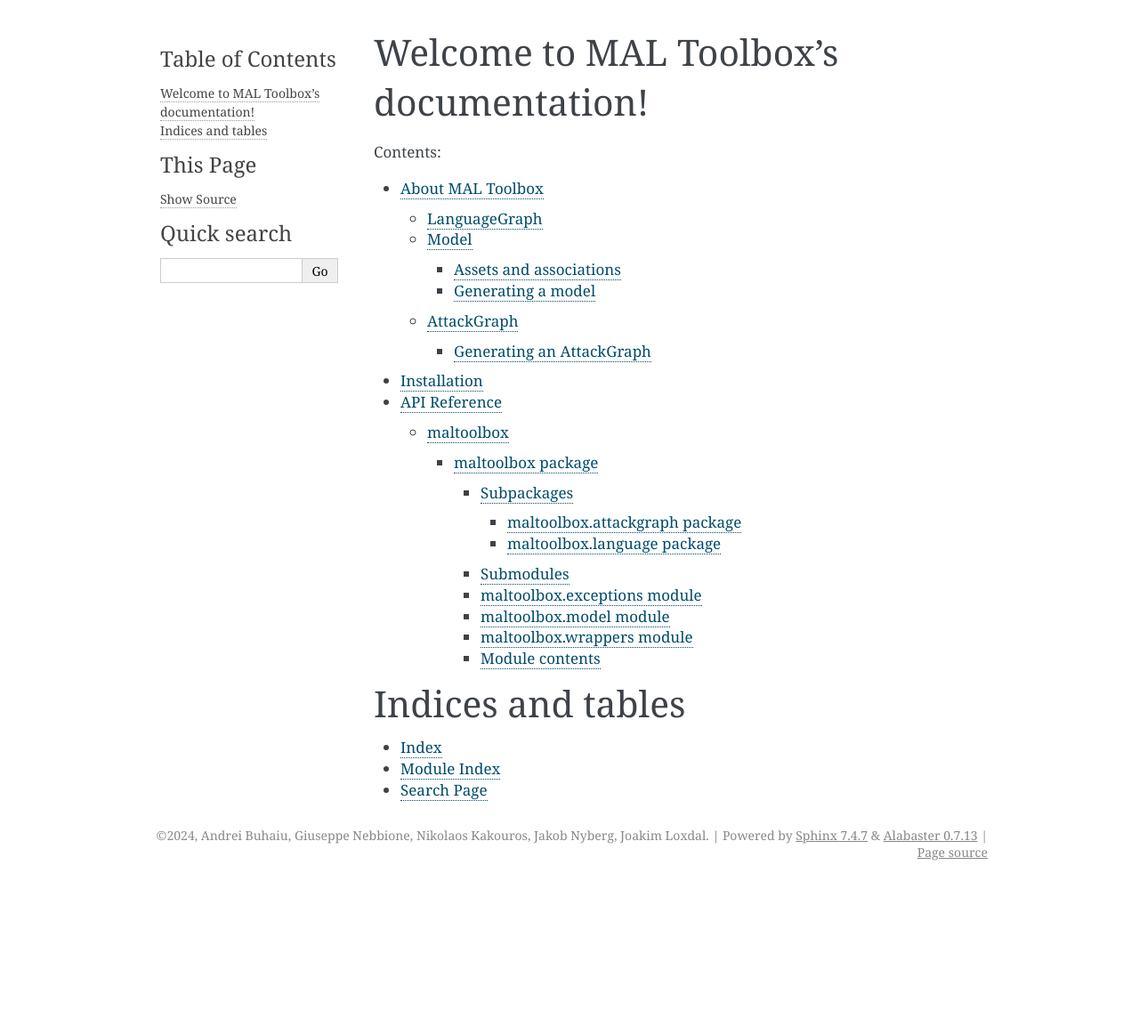
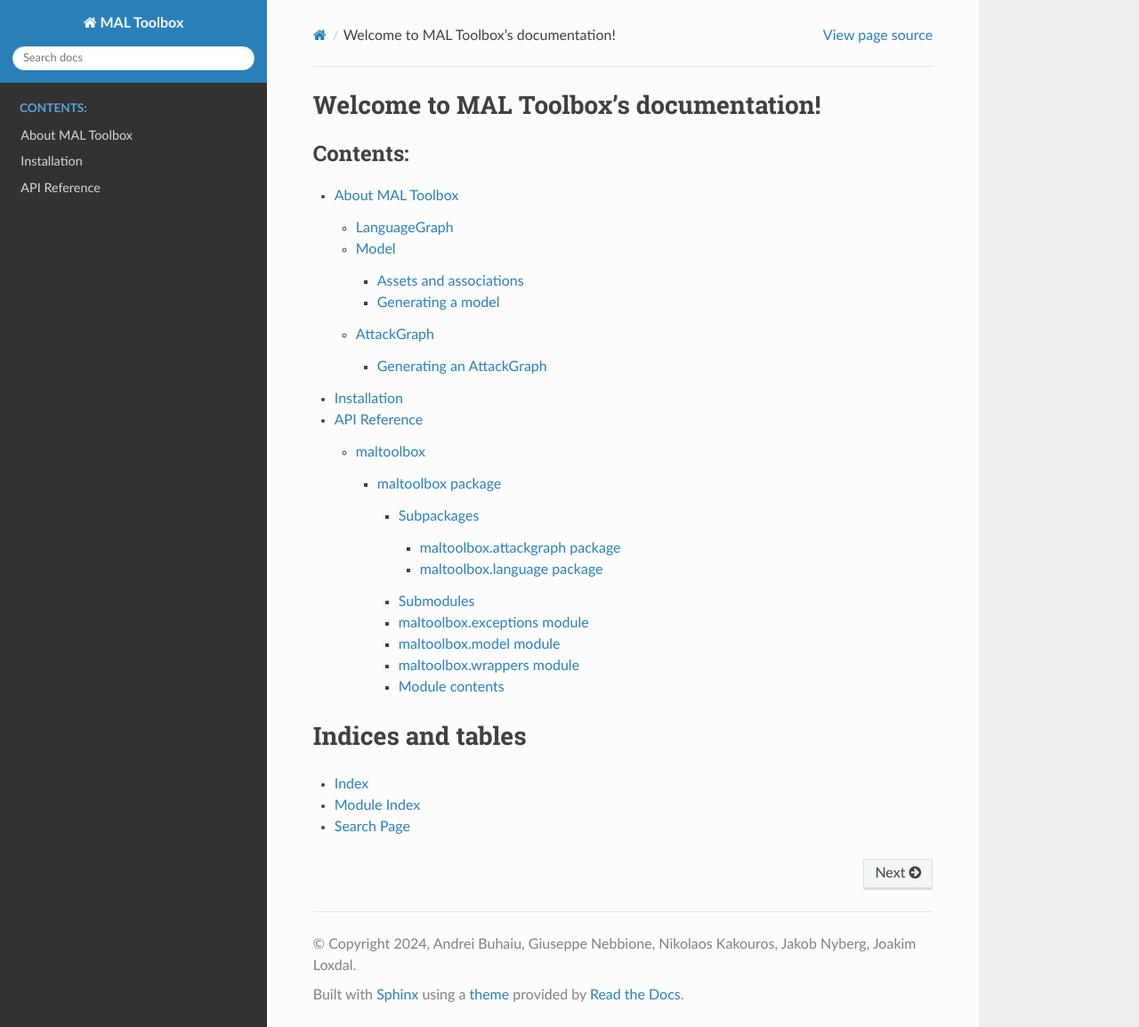
Before and after one commit to mal-lang/mal-toolbox, a Sphinx documentation site: the page built from docs/index.rst, in a window 1280 px wide and 1154 px high. Shown: the whole window at 89% size. Built offline with Sphinx 7.4.7 and the Read the Docs theme 2.0.0, drawn with Linux system fonts in a browser that asks for light colours.

```diff
--- a/docs/conf.py
+++ b/docs/conf.py
@@ -32,6 +32,8 @@ sys.path.insert(0, os.path.abspath('../'))  # Source code dir relative to this f
 # extensions coming with Sphinx (named 'sphinx.ext.*') or your custom
 # ones.
 extensions = [
+    'sphinx.ext.viewcode',
+    'sphinx.ext.napoleon',
     'sphinx.ext.autodoc',  # Core library for html generation from docstrings
     'sphinx.ext.autosummary',  # Create neat summary tables
 ]
@@ -51,7 +53,7 @@ exclude_patterns = ['_build', 'Thumbs.db', '.DS_Store']
 # The theme to use for HTML and HTML Help pages.  See the documentation for
 # a list of builtin themes.
 #
-html_theme = 'alabaster'
+html_theme = 'sphinx_rtd_theme' # pip install sphinx_rtd_theme
 
 # Add any paths that contain custom static files (such as style sheets) here,
 # relative to this directory. They are copied after the builtin static files,
```
